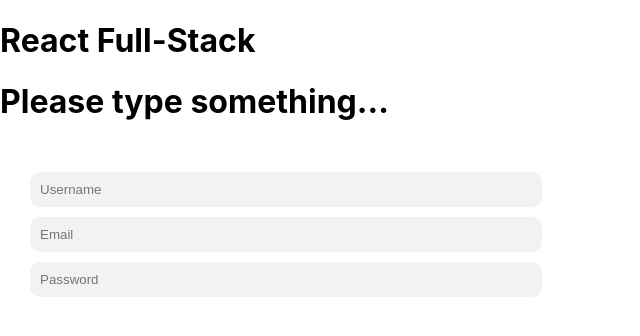
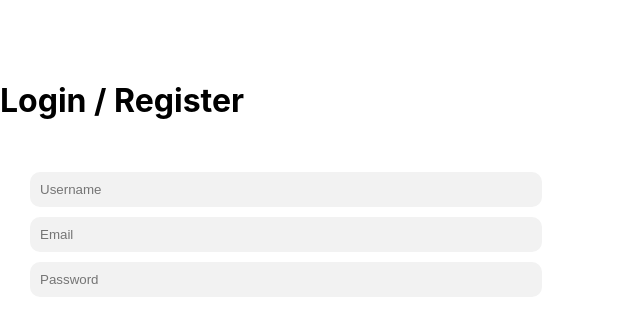
Before and after one commit to clarkenewsh/react-full-stack, a React (Create React App) app: page / in a window 1280 px wide. Shown: the top 336 px of the page, without its empty margins (0-640 px from the left). Built offline with nearby package versions, Linux system fonts and the light colour scheme.

Commit message:
App comonent refactor

```diff
--- a/src/App.js
+++ b/src/App.js
@@ -3,6 +3,7 @@ import { useState, useEffect } from 'react';
 import Login from './components/login/Login';
 import Home from './components/home/Home';
 import { tokenLogin } from './utils';
+import Navbar from './components/navbar/Navbar';
 import './App.css';
 
 const App = () => {
@@ -25,15 +26,24 @@ const App = () => {
     }
   }, []);
 
+  const logoutHandler = () => {
+    localStorage.removeItem("myToken");
+    setUser(null);
+  }
+
   return (
-    <div>
-      <h1>React Full-Stack</h1>
-      {/* if user exists render */}
-      {user && <h2>{user}</h2>}
-      {user ? <h1>{user}</h1> : <h1>Please type something...</h1>}
-      {/* If not logged in render login. If logged in render home page */}
-      {!user ? <Login setUser={setUser} /> : <Home />}
-     </div>
+    <>
+      <header>
+        <Navbar user={user} logoutHandler={logoutHandler} />
+      </header>
+      <main className='wrapper'>
+        {/* if user exists render */}
+        {/* {user && <h2>{user}</h2>} */}
+        {user ? <h1>Welcome, {user}</h1> : <h1>Login / Register</h1>}
+        {/* If not logged in render login. If logged in render home page */}
+        {!user ? <Login setUser={setUser} /> : <Home />}
+      </main>
+     </>
     //  <BrowserRouter className="App">
     //  <Routes>
     //    <Route path='/' element={ <Login setUser={setUser} user={user} /> } />
```
